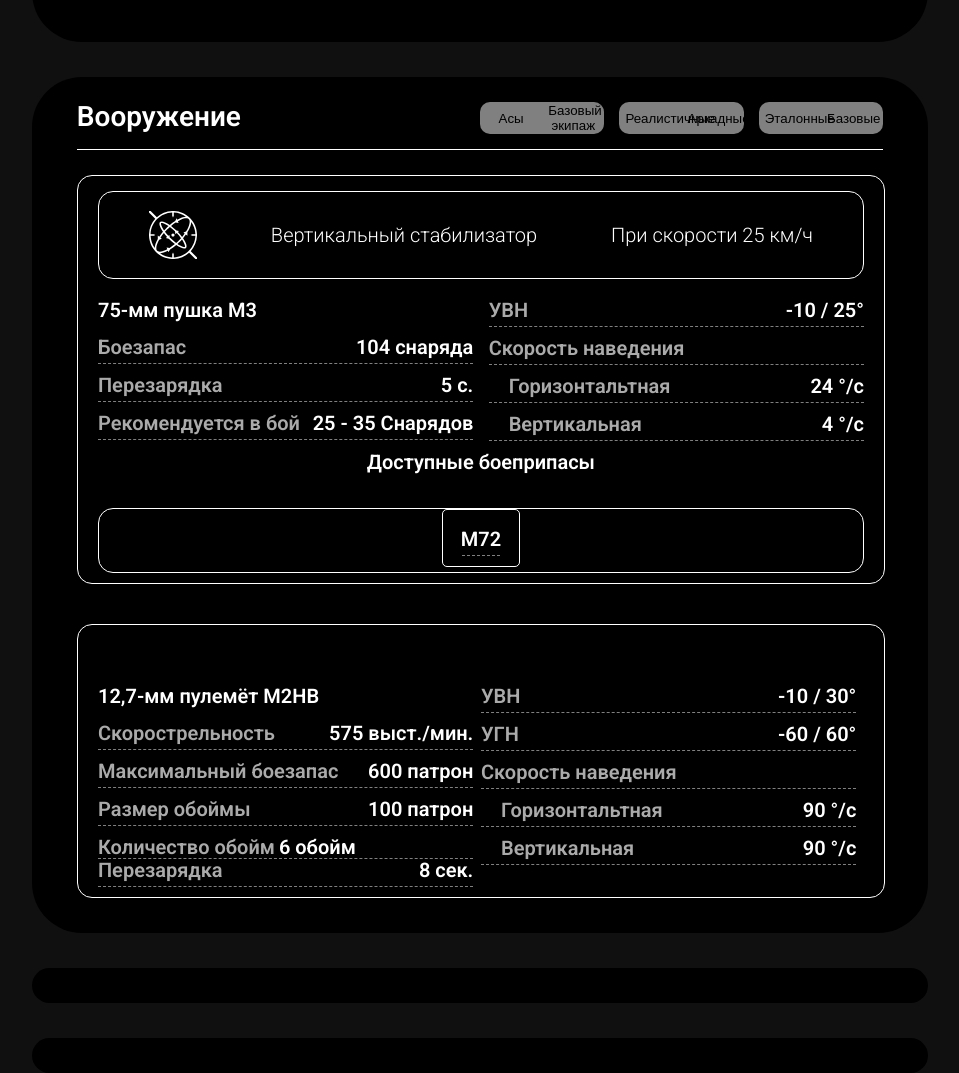
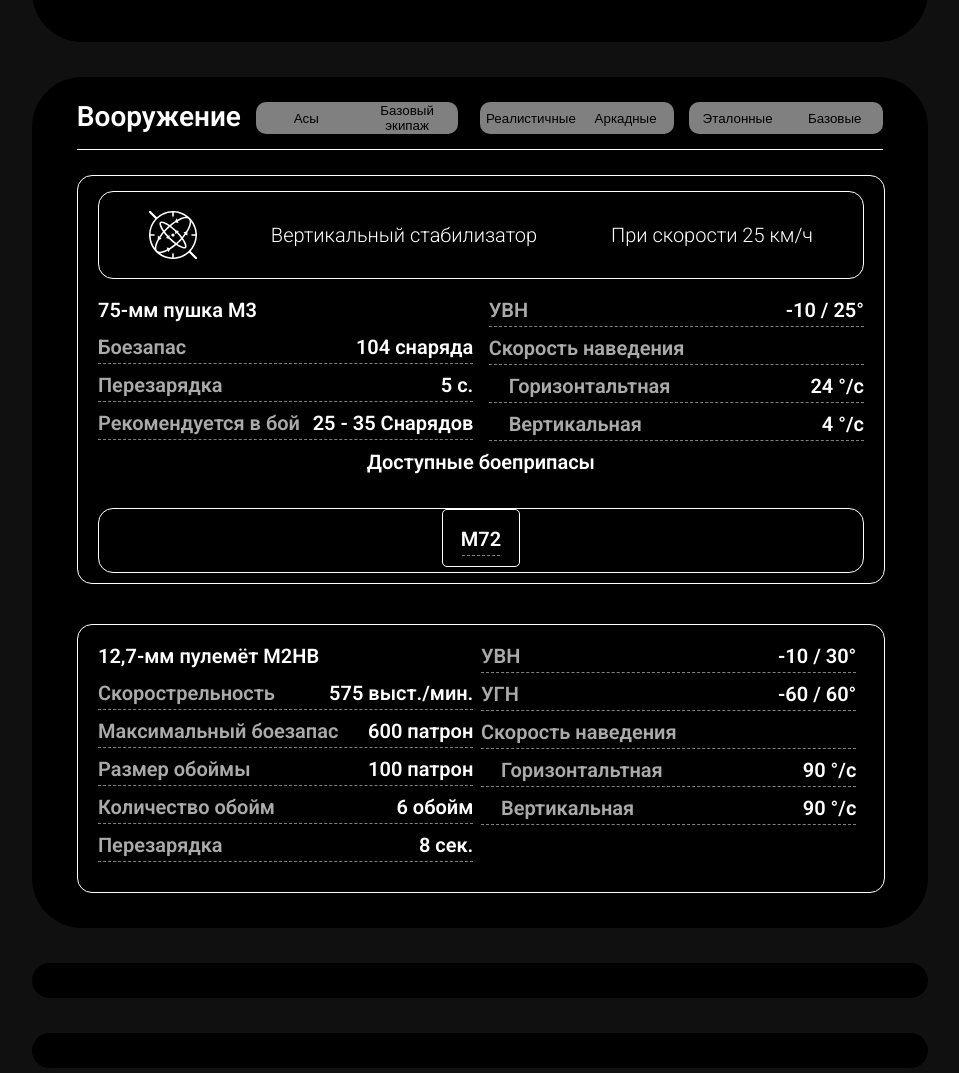
Before and after one commit to RiSenC/RiSenC.github.io, a plain HTML site: page tank.html in a window 1280 px wide. Shown: the part 1722-2795 px from the top of the page, without its empty margins (160-1119 px from the left). Drawn offline with Linux system fonts and the light colour scheme.

Commit message:
Tank Fixes🐷💢
Ахахаха я до пятницы "болею" и просру всю учёбу)0)0)

```diff
--- a/tank.html
+++ b/tank.html
@@ -216,8 +216,11 @@
             <!-- Главное орудие -->
             <div class="content">
                 <header class="content_header">
-                    <h3 class="small_heading">Вооружение</h3>
-                    <div class="buttons_container">
+
+
+
+                    <div class="korobka_korobka buttons_container">
+                        <h3 class="small_heading">Вооружение</h3>
                         <div class="mode_buttons">
                             <button class="ass_button button">
                                 Асы
@@ -226,6 +229,12 @@
                                 Базовый экипаж
                             </button>
                         </div>
+                    </div>
+
+
+
+                    <div class="buttons_container">
+
                         <div class="mode_buttons">
                             <button class="rb_button button">
                                 Реалистичные
@@ -321,7 +330,7 @@
                 <section class="second_weapon korobka_second_weaponry ">
                     <div class="top_stats_weaponry">
                         <!-- Первый столбец с вооружением -->
-                        <section class="second_weapon stats_sub_section">
+                        <section class="stats_sub_section">
                             <div class="stats_row-with_heading">
                                 <div class="stats_row">
                                     <span class="table_white">12,7-мм пулемёт M2HB</span>
@@ -338,7 +347,7 @@
                                     <span class="table_regular">Размер обоймы</span>
                                     <span class="table_white">100 патрон</span>
                                 </div>
-                                <div class="stab_row stats_row-basic">
+                                <div class="stats_row stats_row-basic">
                                     <span class="table_regular">Количество обойм</span>
                                     <span class="table_white">6 обойм</span>
                                 </div>
@@ -349,7 +358,7 @@
                             </div>
                         </section>
                         <!-- Второй столбец с вооружением -->
-                        <section class="second_weapon stats_sub_section">
+                        <section class="stats_sub_section">
                             <div class="stats_row stats_row-basic">
                                 <span class="table_regular">УВН</span>
                                 <span class="table_white"> -10 / 30° </span>
--- a/tank_styles.css
+++ b/tank_styles.css
@@ -293,6 +293,7 @@
 
 .second_weapon {
     margin-top: 40px;
+    padding-bottom: 20px;
 }
 
 .korobka_choose_ammo {
```
